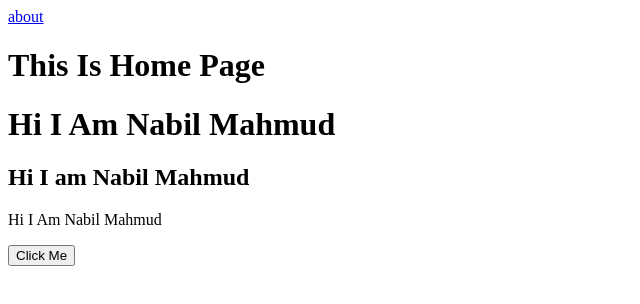
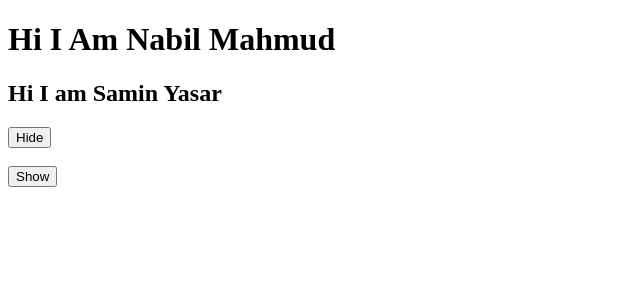
Before and after one commit to Nabil20109/jquery, a plain HTML site: page index.html in a window 1280 px wide. Shown: the whole page, without its empty margins (0-640 px from the left). Drawn offline with nearby package versions, Linux system fonts and the light colour scheme.

Commit message:
html change

```diff
--- a/index.html
+++ b/index.html
@@ -5,16 +5,19 @@
     <meta name="viewport" content="width=device-width, initial-scale=1.0" />
     <title>Learn jquery</title>
     <script src="https://ajax.googleapis.com/ajax/libs/jquery/3.7.1/jquery.min.js"></script>
-    <script type="text/javascript" src="custom.js"></script>
+    <script type="text/javascript" src="https://raw.githubusercontent.com/Nabil20109/jquery/refs/heads/main/custom.js"></script>
   </head>
   <body>
     <div class="one">
-      <a href="/about">about</a>
-      <h1>This Is Home Page</h1>
       <h1>Hi I Am Nabil Mahmud</h1>
-      <h2>Hi I am Nabil Mahmud</h2>
-      <p>Hi I Am Nabil Mahmud</p>
-      <button class="two">Click Me</button><br/>
+      <h2>Hi I am Samin Yasar</h2>
+      <button class="two">Hide</button><br />
     </div>
+    <div class="hide"></div>
+    <div class="show"></div>
+    <div><br>
+      <button class="btn">Show</button>
+    </div>
+
   </body>
 </html>
```
